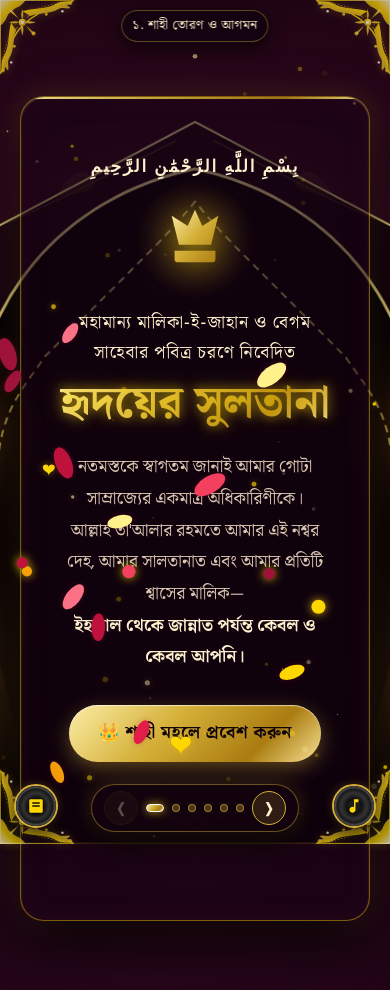
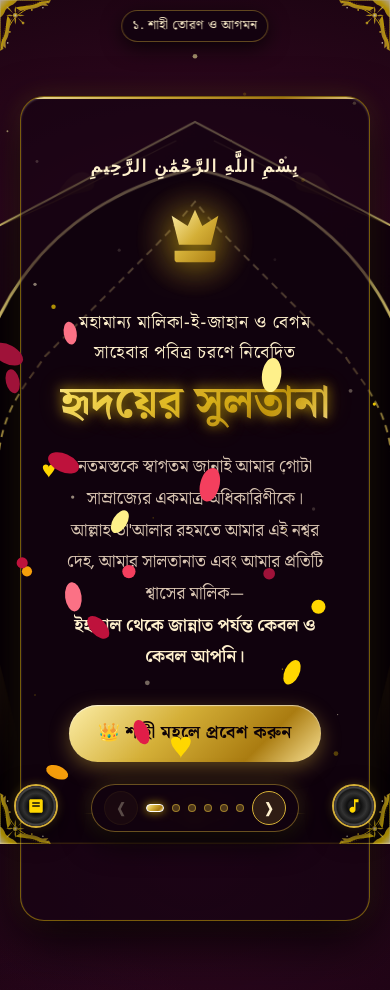
Before and after one commit to ehsanul1100/love_express_to_queen, a plain HTML site: page index.html in a window 390 px wide. Both pictures are taken after a click on the button 354 px from the left and 806 px from the top of the page. Drawn offline with Linux system fonts and the light colour scheme; a web font is replaced by a local one.

Commit message:
feat: enhance mobile performance and optimize particle effects in Royal Particle Engine

```diff
--- a/css/royal-theme.css
+++ b/css/royal-theme.css
@@ -116,15 +116,20 @@ body {
   width: 100%;
   height: 100%;
   opacity: 0;
-  transform: scale(1.04);
+  visibility: hidden;
+  pointer-events: none;
+  transform: scale(1.03);
   transition:
-    opacity 1.1s cubic-bezier(0.16, 1, 0.3, 1),
-    transform 1.6s cubic-bezier(0.16, 1, 0.3, 1);
+    opacity 0.8s cubic-bezier(0.16, 1, 0.3, 1),
+    transform 1.1s cubic-bezier(0.16, 1, 0.3, 1),
+    visibility 0.8s;
   will-change: opacity, transform;
 }
 
 .scenery-layer.scenery-active {
   opacity: 1;
+  visibility: visible;
+  pointer-events: auto;
   transform: scale(1);
 }
 
@@ -135,17 +140,13 @@ body {
   display: block;
 }
 
-/* Ambient Scenery Animations */
+/* Lightweight Ambient Scenery Animations (Zero Drop-Shadow GPU Overhead) */
 @keyframes lanternGlow {
   0%,
   100% {
-    filter: drop-shadow(0 0 15px rgba(255, 190, 50, 0.75))
-      drop-shadow(0 0 35px rgba(255, 140, 20, 0.4));
-    opacity: 0.92;
+    opacity: 0.85;
   }
   50% {
-    filter: drop-shadow(0 0 26px rgba(255, 215, 80, 0.98))
-      drop-shadow(0 0 55px rgba(255, 160, 40, 0.65));
     opacity: 1;
   }
 }
@@ -153,31 +154,29 @@ body {
 @keyframes chandelierShimmer {
   0%,
   100% {
-    filter: drop-shadow(0 0 20px rgba(255, 230, 140, 0.8))
-      drop-shadow(0 0 45px rgba(212, 175, 55, 0.5));
+    opacity: 0.85;
+    transform: scale(1);
   }
   50% {
-    filter: drop-shadow(0 0 32px rgba(255, 245, 180, 1))
-      drop-shadow(0 0 65px rgba(255, 215, 0, 0.75));
+    opacity: 1;
+    transform: scale(1.02);
   }
 }
 
 @keyframes moonHaloGlow {
   0%,
   100% {
-    filter: drop-shadow(0 0 18px rgba(255, 245, 200, 0.65))
-      drop-shadow(0 0 40px rgba(212, 175, 55, 0.35));
+    opacity: 0.8;
   }
   50% {
-    filter: drop-shadow(0 0 30px rgba(255, 255, 220, 0.85))
-      drop-shadow(0 0 60px rgba(255, 215, 0, 0.5));
+    opacity: 1;
   }
 }
 
 @keyframes waterRipples {
   0% {
     transform: translateY(0) scaleY(1);
-    opacity: 0.7;
+    opacity: 0.65;
   }
   50% {
     transform: translateY(1.5px) scaleY(1.04);
@@ -185,16 +184,18 @@ body {
   }
   100% {
     transform: translateY(0) scaleY(1);
-    opacity: 0.7;
+    opacity: 0.65;
   }
 }
 
 .scenery-lantern {
   animation: lanternGlow 3.5s ease-in-out infinite alternate;
+  transform-origin: center;
 }
 
 .scenery-chandelier {
   animation: chandelierShimmer 4s ease-in-out infinite alternate;
+  transform-origin: 720px 200px;
 }
 
 .scenery-moon {
@@ -205,27 +206,27 @@ body {
   animation: waterRipples 3s ease-in-out infinite;
 }
 
-/* Royal Glassmorphism Cards & Panels (Authentic Frosted Translucent Glass) */
+/* Royal Glassmorphism Cards & Panels (Hardware-Accelerated Frosted Glass) */
 .royal-card,
 .hero-glass-card {
-  background: rgba(22, 4, 18, 0.62) !important;
-  backdrop-filter: blur(24px) saturate(200%) !important;
-  -webkit-backdrop-filter: blur(24px) saturate(200%) !important;
+  background: rgba(22, 4, 18, 0.68) !important;
+  backdrop-filter: blur(18px) saturate(180%) !important;
+  -webkit-backdrop-filter: blur(18px) saturate(180%) !important;
   border: 1.5px solid rgba(255, 215, 0, 0.42) !important;
   border-radius: 24px !important;
   box-shadow:
-    0 25px 60px rgba(0, 0, 0, 0.8),
-    0 0 30px rgba(212, 175, 55, 0.18),
-    inset 0 1px 2px rgba(255, 255, 255, 0.25),
-    inset 0 0 25px rgba(63, 11, 42, 0.25) !important;
+    0 20px 50px rgba(0, 0, 0, 0.8),
+    0 0 25px rgba(212, 175, 55, 0.16),
+    inset 0 1px 2px rgba(255, 255, 255, 0.25) !important;
   position: relative;
   overflow: hidden;
   z-index: 10;
   color: var(--royal-text-light);
+  transform: translateZ(0);
   transition:
-    transform 0.4s cubic-bezier(0.16, 1, 0.3, 1),
-    box-shadow 0.4s ease,
-    border-color 0.4s ease;
+    transform 0.35s cubic-bezier(0.16, 1, 0.3, 1),
+    box-shadow 0.35s ease,
+    border-color 0.35s ease;
 }
 
 .hero-glass-card {
@@ -638,11 +639,9 @@ body {
 
 @keyframes floralAura {
   0% {
-    filter: drop-shadow(0 0 5px rgba(212, 175, 55, 0.35));
-    opacity: 0.75;
+    opacity: 0.7;
   }
   100% {
-    filter: drop-shadow(0 0 15px rgba(255, 215, 0, 0.75));
     opacity: 0.95;
   }
 }
@@ -704,3 +703,28 @@ body {
     height: 145px;
   }
 }
+
+/* ==========================================================================
+   MOBILE HIGH-PERFORMANCE 60FPS ACCELERATION
+   ========================================================================== */
+@media (max-width: 768px) {
+  .royal-card,
+  .hero-glass-card,
+  .royal-parchment,
+  .quote-card,
+  .virtue-card,
+  .private-vault,
+  .section-header,
+  .cinematic-hud {
+    backdrop-filter: blur(10px) saturate(160%) !important;
+    -webkit-backdrop-filter: blur(10px) saturate(160%) !important;
+    transform: translateZ(0);
+    contain: paint;
+  }
+
+  .window-corner-ornament {
+    width: 55px;
+    height: 55px;
+    filter: none !important;
+  }
+}
--- a/index.html
+++ b/index.html
@@ -709,8 +709,7 @@
               মহামান্য মালিকা-ই-জাহানের কল্যাণ ও দীর্ঘায়ু হোক
             </p>
             <p style="font-size: 0.9rem; margin-top: 0.4rem; opacity: 0.8">
-              আলহামদুলিল্লাহ • হৃদয়ের গভীর থেকে নিবেদিত • সম্পূর্ণ ব্যক্তিগত ও
-              অফলাইন
+              আলহামদুলিল্লাহ • হৃদয়ের গভীর থেকে নিবেদিত
             </p>
           </div>
         </footer>
--- a/js/particles.js
+++ b/js/particles.js
@@ -12,7 +12,8 @@ class RoyalParticleEngine {
     this.burstParticles = [];
     this.width = 0;
     this.height = 0;
-    this.maxAmbientParticles = 55;
+    this.isMobile = window.innerWidth < 768;
+    this.maxAmbientParticles = this.isMobile ? 22 : 45;
 
     this.resize();
     this.initAmbientParticles();
@@ -24,6 +25,8 @@ class RoyalParticleEngine {
   resize() {
     this.width = this.canvas.width = window.innerWidth;
     this.height = this.canvas.height = window.innerHeight;
+    this.isMobile = window.innerWidth < 768;
+    this.maxAmbientParticles = this.isMobile ? 22 : 45;
   }
 
   bindEvents() {
@@ -42,7 +45,7 @@ class RoyalParticleEngine {
     return {
       x: Math.random() * this.width,
       y: Math.random() * this.height,
-      radius: Math.random() * 2.2 + 0.6,
+      radius: Math.random() * 2.0 + 0.6,
       color: isGold
         ? `rgba(255, 215, 0, ${Math.random() * 0.6 + 0.2})`
         : `rgba(254, 240, 205, ${Math.random() * 0.5 + 0.2})`,
@@ -58,6 +61,9 @@ class RoyalParticleEngine {
    * Shower of Rose Petals & Golden Hearts
    */
   showerLove(count = 60) {
+    if (this.isMobile) {
+      count = Math.min(count, 25);
+    }
     const colors = [
       "#e11d48",
       "#be123c",
@@ -98,34 +104,29 @@ class RoyalParticleEngine {
     ctx.save();
     ctx.translate(x, y);
     ctx.beginPath();
+    ctx.globalAlpha = opacity;
+    ctx.fillStyle = color;
     const topCurveHeight = size * 0.3;
     ctx.moveTo(0, topCurveHeight);
-    // top left curve
     ctx.bezierCurveTo(0, 0, -size / 2, 0, -size / 2, topCurveHeight);
-    // bottom left curve
     ctx.bezierCurveTo(
       -size / 2,
       (size + topCurveHeight) / 2,
       0,
-      (size + topCurveHeight) / 2,
+      size,
+      0,
+      size * 1.15,
+    );
+    ctx.bezierCurveTo(
       0,
       size,
-    );
-    // bottom right curve
-    ctx.bezierCurveTo(
-      0,
-      (size + topCurveHeight) / 2,
       size / 2,
       (size + topCurveHeight) / 2,
       size / 2,
       topCurveHeight,
     );
-    // top right curve
     ctx.bezierCurveTo(size / 2, 0, 0, 0, 0, topCurveHeight);
-    ctx.fillStyle = color;
-    ctx.globalAlpha = opacity;
-    ctx.shadowColor = "rgba(255, 215, 0, 0.4)";
-    ctx.shadowBlur = 8;
+    ctx.closePath();
     ctx.fill();
     ctx.restore();
   }
@@ -135,11 +136,9 @@ class RoyalParticleEngine {
     ctx.translate(x, y);
     ctx.rotate((rotation * Math.PI) / 180);
     ctx.beginPath();
-    ctx.ellipse(0, 0, size * 0.8, size * 0.4, 0, 0, Math.PI * 2);
+    ctx.globalAlpha = opacity;
     ctx.fillStyle = color;
-    ctx.globalAlpha = opacity;
-    ctx.shadowColor = "rgba(159, 18, 57, 0.3)";
-    ctx.shadowBlur = 6;
+    ctx.ellipse(0, 0, size * 0.45, size * 0.8, Math.PI / 4, 0, 2 * Math.PI);
     ctx.fill();
     ctx.restore();
   }
@@ -147,24 +146,24 @@ class RoyalParticleEngine {
   animate() {
     this.ctx.clearRect(0, 0, this.width, this.height);
 
-    // 1. Draw Ambient Gold Particles
+    // 1. Draw Ambient Floating Embers (Zero shadowBlur overhead)
     for (let i = 0; i < this.particles.length; i++) {
       const p = this.particles[i];
-      p.x += p.vx;
-      p.y += p.vy;
       p.pulseVal += p.pulseSpeed;
       const currentAlpha = p.alpha * (0.6 + 0.4 * Math.sin(p.pulseVal));
 
-      if (p.y < -10 || p.x < -10 || p.x > this.width + 10) {
-        this.particles[i] = this.createAmbientParticle();
+      p.x += p.vx;
+      p.y += p.vy;
+
+      if (p.x < -10) p.x = this.width + 10;
+      if (p.x > this.width + 10) p.x = -10;
+      if (p.y < -10) {
         this.particles[i].y = this.height + 10;
       }
 
       this.ctx.beginPath();
       this.ctx.arc(p.x, p.y, p.radius, 0, Math.PI * 2);
       this.ctx.fillStyle = p.color.replace(/[\d\.]+\)$/, `${currentAlpha})`);
-      this.ctx.shadowColor = "rgba(255, 215, 0, 0.6)";
-      this.ctx.shadowBlur = 6;
       this.ctx.fill();
     }
 
@@ -203,8 +202,6 @@ class RoyalParticleEngine {
         this.ctx.arc(bp.x, bp.y, bp.size * 0.3, 0, Math.PI * 2);
         this.ctx.fillStyle = bp.color;
         this.ctx.globalAlpha = bp.opacity;
-        this.ctx.shadowColor = "rgba(255, 215, 0, 0.8)";
-        this.ctx.shadowBlur = 10;
         this.ctx.fill();
       }
     }
```
